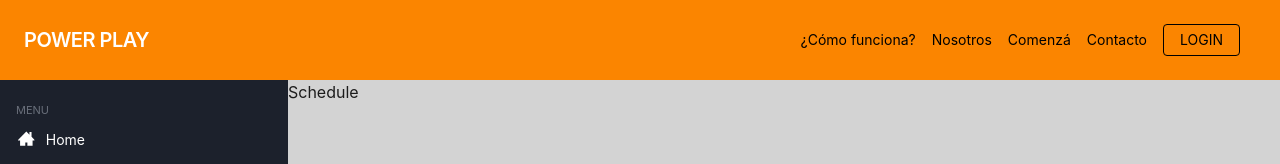
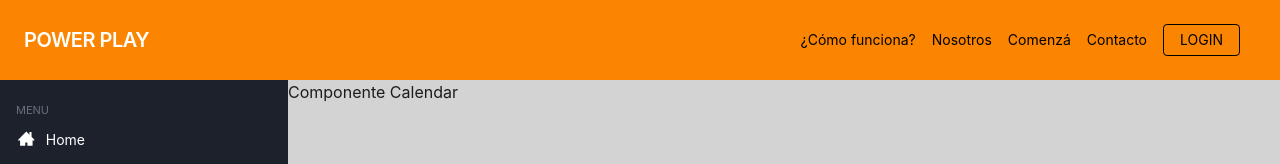
Before and after one commit to No-Country/c10-40-ft-mern, a React (Vite) app in the folder frontend/: page /dashboard/schedule in a window 1280 px wide. Shown: the top 164 px of the page. Built offline with nearby package versions, Linux system fonts and the light colour scheme.

Commit message:
add calendar to schedule

```diff
--- a/frontend/src/components/Calendar/index.tsx
+++ b/frontend/src/components/Calendar/index.tsx
@@ -1,5 +1,9 @@
 const Calendar = (): JSX.Element => {
-  return <div></div>
+  return (
+    <div>
+      <h1>Componente Calendar</h1>
+    </div>
+  )
 }
 
 export default Calendar
--- a/frontend/src/components/index.ts
+++ b/frontend/src/components/index.ts
@@ -4,4 +4,5 @@ export { default as Cards } from './Cards'
 export { default as SideBarMenu } from './SideBarMenu'
 export { default as Tooltip } from './Tooltip'
 export { default as Dash } from './Dash'
+export { default as Calendar } from './Calendar'
 export { default as ExerciseCard } from './ExerciseCard'
--- a/frontend/src/pages/Schedule/index.tsx
+++ b/frontend/src/pages/Schedule/index.tsx
@@ -1,10 +1,10 @@
-import { SideBarMenu } from 'components'
+import { SideBarMenu, Calendar } from 'components'
 
 const Schedule = (): JSX.Element => {
   return (
     <div className="flex justify-start h-[89vh]">
       <SideBarMenu />
-      <p>Schedule</p>
+      <Calendar />
     </div>
   )
 }
```
